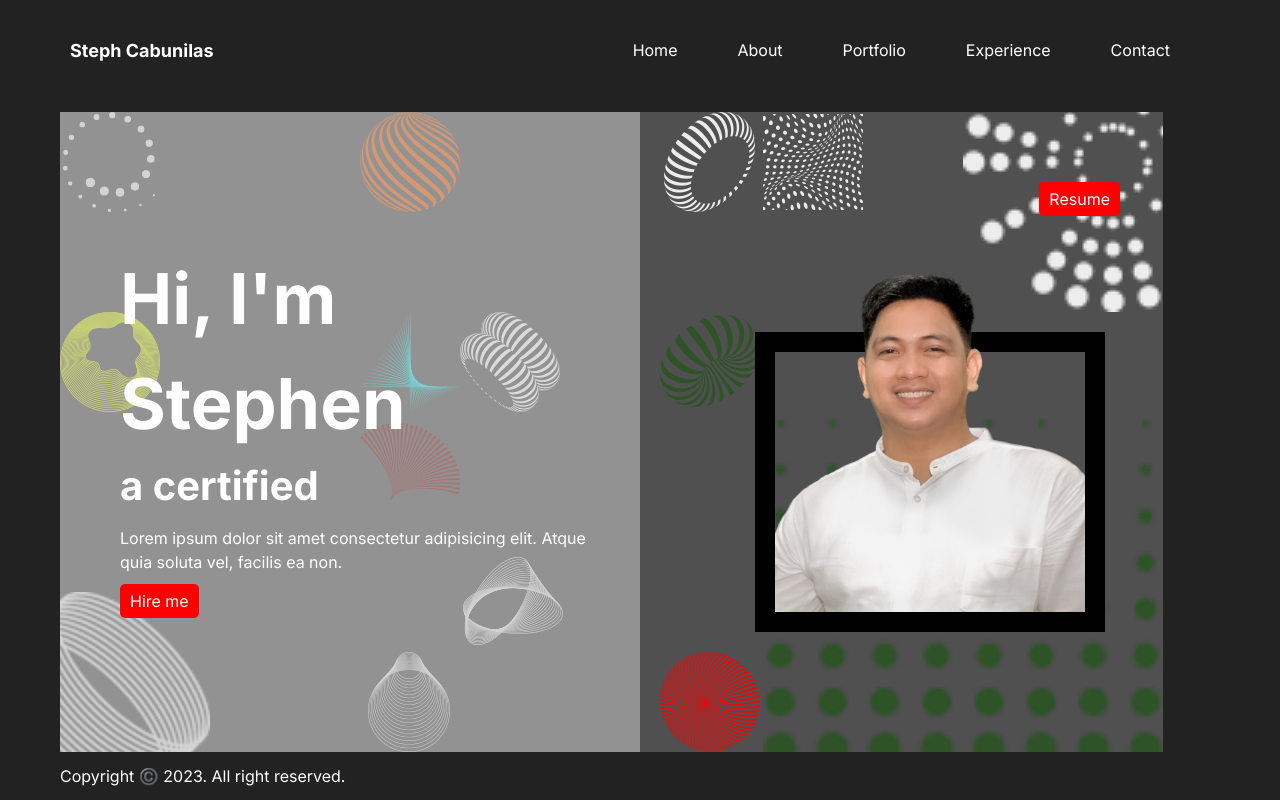
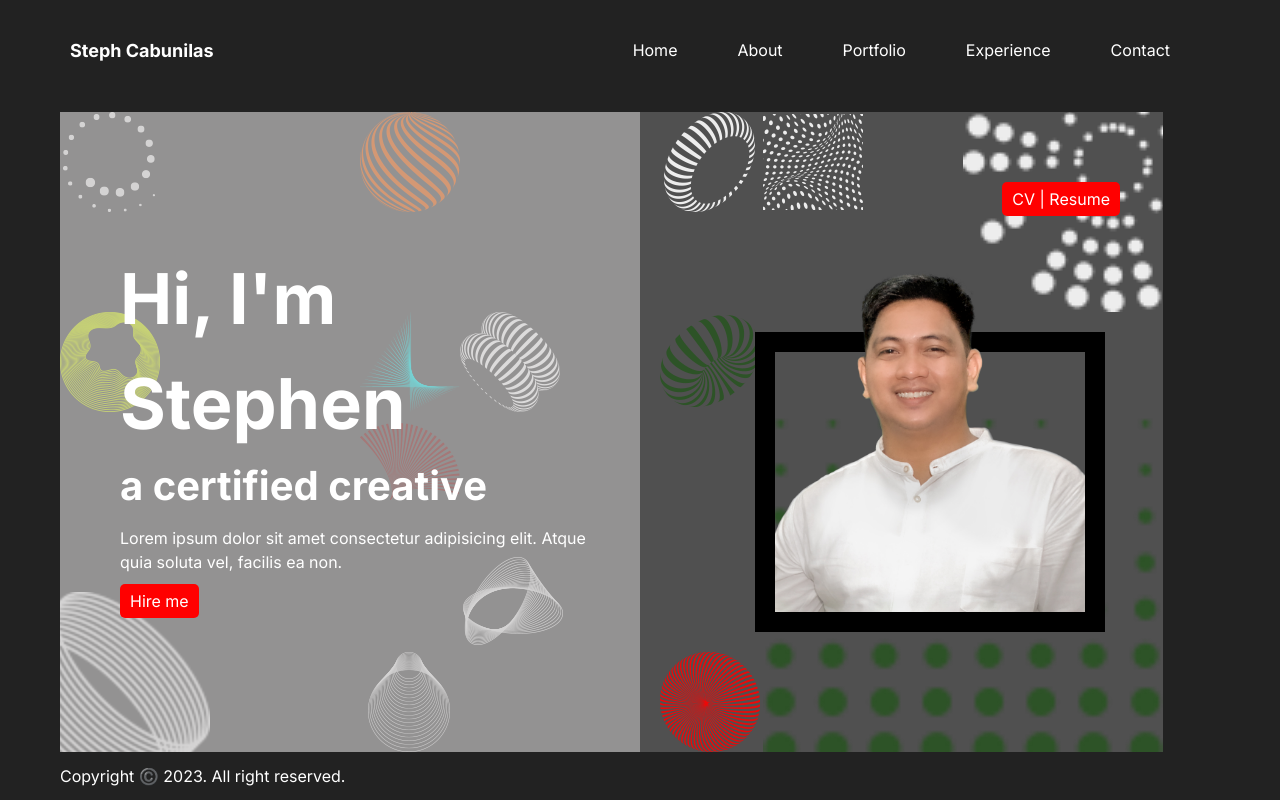
Before and after one commit to nighthowler27/my_portfolio, a Next.js app: page / in a window 1280 px wide. Built offline with nearby package versions, Linux system fonts and the light colour scheme.

Commit message:
landing page

```diff
--- a/app/globals.css
+++ b/app/globals.css
@@ -78,6 +78,11 @@ body {
     border: none;
 }
 
+.leftside button:hover {
+    background: #fff;
+    color: #ff0000;
+}
+
 .rightside {
     width: 50%;
     /* background: rgb(13, 249, 95); */
@@ -96,6 +101,12 @@ body {
     background: #ff0000;
     border-radius: 5px;
     border: none;
+    cursor: pointer;
+}
+
+.rightside .resume-btn button:hover {
+    background: #fff;
+    color: #ff0000;
 }
 
 .rightside .myPic {
@@ -147,3 +158,81 @@ body {
     position: absolute;
     z-index: 0;
 }
+
+/* typewriter effect */
+@keyframes typing {
+    0.0000%, 27.3488% { content: ""; }
+    1.1395%, 26.2093% { content: "d"; }
+    2.2791%, 25.0698% { content: "de"; }
+    3.4186%, 23.9302% { content: "dev"; }
+    4.5581%, 22.7907% { content: "deve"; }
+    5.6977%, 21.6512% { content: "devel"; }
+    6.8372%, 20.5116% { content: "develo"; }
+    7.9767%, 19.3721% { content: "develop"; }
+    9.1163%, 18.2326% { content: "develope"; }
+    10.2558%, 17.0930% { content: "developer"; }
+
+    30.7674%, 51.2791% { content: ""; }
+    31.9070%, 50.1395% { content: "c"; }
+    33.0465%, 49.0000% { content: "cr"; }
+    34.1860%, 47.8605% { content: "cre"; }
+    35.3256%, 46.7209% { content: "crea"; }
+    36.4651%, 45.5814% { content: "creat"; }
+    37.6047%, 44.4419% { content: "creati"; }
+    37.6047%, 44.4419% { content: "creativ"; }
+    37.6047%, 44.4419% { content: "creative"; }
+
+    54.6977%, 75.2093% { content: ""; }
+    55.8372%, 74.0698% { content: "s"; }
+    56.9767%, 72.9302% { content: "se"; }
+    58.1163%, 71.7907% { content: "sea"; }
+    59.2558%, 70.6512% { content: "seaf"; }
+    60.3953%, 69.5116% { content: "seafar"; }
+    61.5349%, 68.3721% { content: "seafarer"; }
+
+    78.6279%, 96.8605% { content: ""; }
+    79.7674%, 95.7209% { content: "s"; }
+    80.9070%, 94.5814% { content: "sc"; }
+    82.0465%, 93.4419% { content: "sco"; }
+    83.1860%, 92.3023% { content: "scou"; }
+    84.3256%, 91.1628% { content: "scout"; }
+  }
+
+  @keyframes blink {
+    0%, 100% { opacity: 1; }
+    50% { opacity: 0; }
+  }
+
+  .typewriter {
+    --caret: currentcolor;
+  }
+
+  .typewriter::before {
+    content: "";
+    animation: typing 13.5s infinite;
+  }
+
+  .typewriter.thick::after {
+    border-right: 1ch solid var(--caret);
+  }
+
+
+  @media (prefers-reduced-motion) {
+    .typewriter::after {
+      animation: none;
+    }
+
+    @keyframes sequencePopup {
+      0%, 100% { content: "developer"; }
+      25% { content: "creative"; }
+      50% { content: "seafarer"; }
+      75% { content: "scout"; }
+    }
+
+    .typewriter::before {
+      content: "developer";
+      animation: sequencePopup 12s linear infinite;
+    }
+  }
+
+  /**/
--- a/app/page.js
+++ b/app/page.js
@@ -11,7 +11,7 @@ export default function Home() {
         <div className="leftside">
             <div className="descBox">
                 <h1>Hi, I'm Stephen</h1>
-                <h2> a certified <strong> </strong> </h2>
+                <h2 aria-label="Hi! I'm a developer"> a certified&nbsp;<span class="typewriter thick"></span></h2>
                 <p>
                     Lorem ipsum dolor sit amet consectetur adipisicing elit. Atque quia soluta vel, facilis ea non.
                 </p>
@@ -21,7 +21,7 @@ export default function Home() {
 
         <div className="rightside">
             <div className="resume-btn">
-                <button>Resume</button>
+                <button>CV | Resume</button>
             </div>
 
             <div className="myPic">
```
